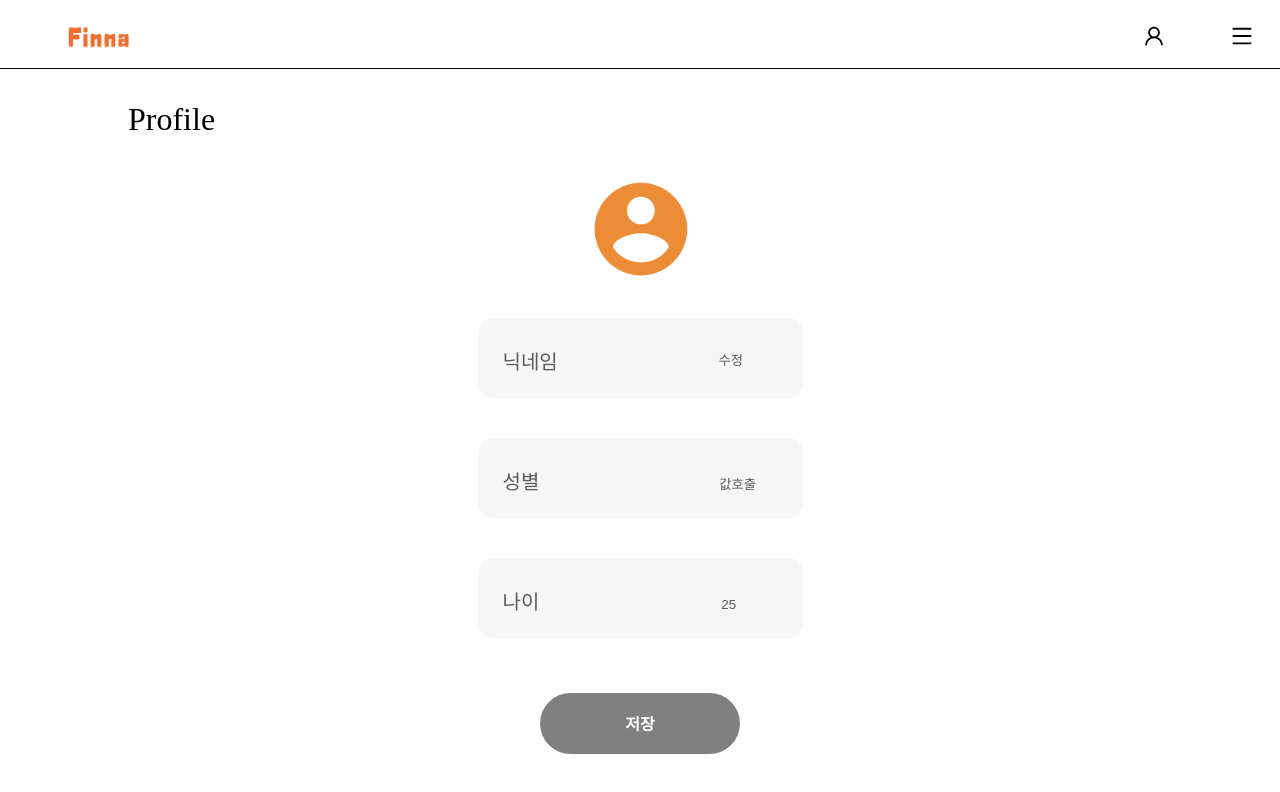
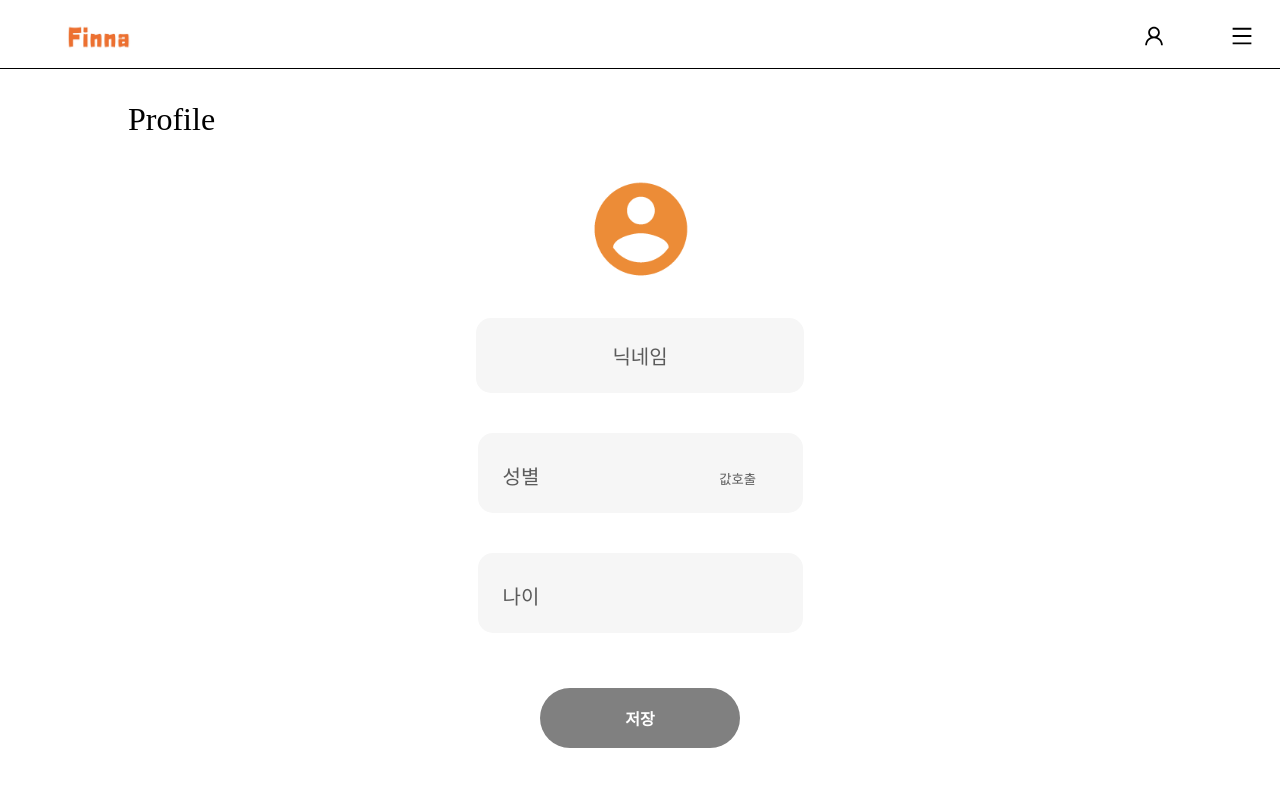
Before and after one commit to Do-Farming/DoFarming_WEB, a React (Vite) app: page /Profile in a window 1280 px wide. Shown: the top 792 px of the page. Built offline with nearby package versions, Linux system fonts and the light colour scheme.

Commit message:
FEAT:Profile Nickname input fix

```diff
--- a/src/Pages/Mypage/Profile.jsx
+++ b/src/Pages/Mypage/Profile.jsx
@@ -6,8 +6,8 @@ import myimg from "./기본이미지.png";
 const Profile = () => {
   // 상태 관리
   const [nickname, setNickname] = useState("닉네임"); // 서버에서 사용자 닉네임 가져오기
-  const [gender, setGender] = useState("Male"); //서버에서 사용자 성별 가져오기
-  const [age, setAge] = useState(25); //서버에서 사용자 나이 가져오기
+  const [gender, setGender] = useState("값호출"); //서버에서 사용자 성별 가져오기
+  const [age, setAge] = useState("값호출"); //서버에서 사용자 나이 가져오기
   const [image, setImage] = useState(null);
   const [editingNickname, setEditingNickname] = useState(false);
   const [newNickname, setNewNickname] = useState("");
@@ -35,6 +35,7 @@ const Profile = () => {
   // 닉네임 변경 핸들러
   const handleNicknameChange = (e) => {
     setNewNickname(e.target.value);
+    setNickname(e.target.value);
   };
 
   // 닉네임 저장 핸들러
@@ -97,29 +98,14 @@ const Profile = () => {
           </div>
 
           <div className="Profileinputnic">
-            {editingNickname ? (
-              <div className="dis">
-                <input
-                  type="text"
-                  value={newNickname}
-                  onChange={handleNicknameChange}
-                  className="inputnicChange1"
-                />
-                <button onClick={handleSaveNickname} className="Profilebtn1">
-                  확인
-                </button>
-              </div>
-            ) : (
-              <div className="border2">
-                <div className="border1">
-                  <span className="inputnicChange1">{nickname}</span>
-                </div>
-                <button onClick={handleEditNickname} className="Profilebtn1">
-                  수정
-                </button>
-              </div>
-            )}
-          </div>
+            <input
+              type="text"
+              value={nickname}
+              onChange={handleNicknameChange}
+              onBlur={handleNicknameChange}
+              className="Profilenickname"
+            />
+        </div>
 
           <div className="Profileinput">
             <label>성별</label>
--- a/src/Style/Home/Home9.css
+++ b/src/Style/Home/Home9.css
@@ -39,8 +39,9 @@
     margin-top: 20px;
 }
 
-input[type="text"]:focus {
+
+/* input[type="text"]:focus {
     outline: none;
     box-shadow: none;
     border: 1px solid #ccc;
-}
+} */
--- a/src/Style/Mypage/Profile.css
+++ b/src/Style/Mypage/Profile.css
@@ -31,8 +31,18 @@
 }
 
 .Profileinputnic {
-    width: 300px;
-    height: 52px;
+    display: flex;
+    /* 이미 있음 */
+    justify-content: center;
+    /* 가로 방향 중앙 정렬 */
+    align-items: center;
+}
+
+.Profilenickname {
+    border: none;
+    background-color: inherit;
+    width: 277.5px;
+    height: 44.5px;
     border-radius: 15px;
     background-color: #f6f6f6;
     color: #5B5B5B;
@@ -40,7 +50,12 @@
     padding-left: 25px;
     padding-top: 28px;
     font-size: 20px;
-    display: flex;
+    text-align: center;
+    padding: 15px 25px;
+}
+
+.Profilenickname:focus {
+    outline: none;
 }
 
 .inputnicChange {
```
